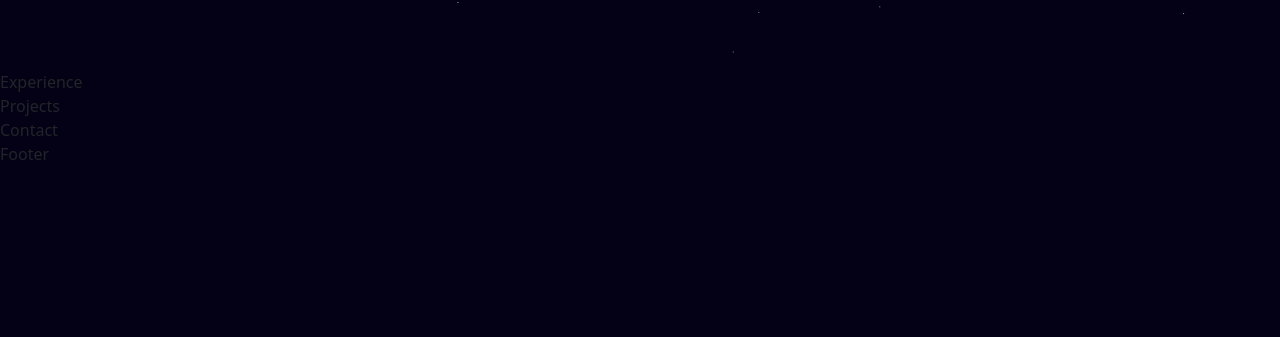
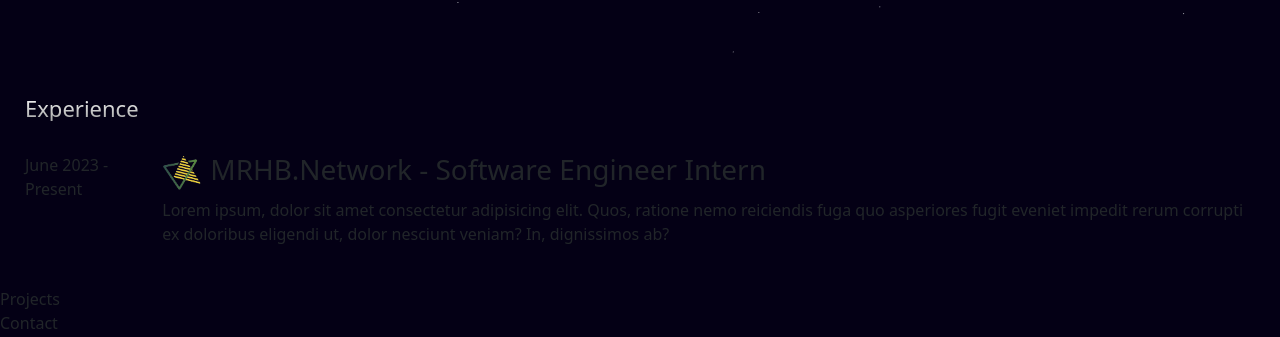
Before and after one commit to SahanArda/Portfolio-V4, a React (Vite) app: page / in a window 1280 px wide. Shown: the part 490-827 px from the top of the page. Before the commit the page ends 800 px from the top, so only its background shows below. Built offline with nearby package versions, Linux system fonts and the light colour scheme.

Commit message:
creating experience section

```diff
--- a/src/components/Experience/Experience.jsx
+++ b/src/components/Experience/Experience.jsx
@@ -1,8 +1,27 @@
+import styles from "./Experience.module.css";
 
 const Experience = () => {
   return (
-    <div>Experience</div>
-  )
-}
+    <section id="experience" className={styles.experience_section}>
+      <h2>Experience</h2>
+      <div className={styles.experience_container}>
+        <div className={styles.experience_title}>June 2023 - Present</div>
 
-export default Experience
+        <div className={styles.experience_desc}>
+          <h3>
+            <img src="/src/assets/mrhb.png" alt="mrhb" />
+            <span>MRHB.Network - Software Engineer Intern</span>
+          </h3>
+          <p>
+            Lorem ipsum, dolor sit amet consectetur adipisicing elit. Quos,
+            ratione nemo reiciendis fuga quo asperiores fugit eveniet impedit
+            rerum corrupti ex doloribus eligendi ut, dolor nesciunt veniam? In,
+            dignissimos ab?
+          </p>
+        </div>
+      </div>
+    </section>
+  );
+};
+
+export default Experience;
--- /dev/null
+++ b/src/components/Experience/Experience.module.css
@@ -0,0 +1,23 @@
+.experience_section {
+  display: flex;
+  flex-direction: column;
+}
+.experience_section h2 {
+  font-size: 22px;
+  background: linear-gradient(#fff, #a5a5a5);
+  -webkit-background-clip: text;
+  -webkit-text-fill-color: transparent;
+  margin-bottom: 2rem;
+}
+.experience_section .experience_container {
+  display: flex;
+  flex-direction: row;
+  justify-content: space-between;
+}
+.experience_section .experience_container .experience_title {
+  width: 200px;
+}
+.experience_section .experience_container .experience_desc h3 img {
+  width: 40px;
+  margin-right: 0.5rem;
+}/*# sourceMappingURL=Experience.module.css.map */
--- /dev/null
+++ b/src/components/Experience/Experience.module.sass
@@ -0,0 +1,28 @@
+.experience_section
+    display: flex
+    flex-direction: column
+    // padding: 35px
+
+    h2
+        font-size: 22px
+        background: linear-gradient(#fff, #a5a5a5)
+        -webkit-background-clip: text
+        -webkit-text-fill-color: transparent
+        margin-bottom: 2rem
+
+
+    .experience_container
+        display: flex
+        flex-direction: row
+        justify-content: space-between
+
+        .experience_title
+            width: 200px
+            // margin-right: 2rem
+
+        .experience_desc
+
+            h3
+                img
+                    width: 40px
+                    margin-right: 0.5rem
--- a/src/components/Hero/Hero.jsx
+++ b/src/components/Hero/Hero.jsx
@@ -2,7 +2,7 @@ import styles from "./Hero.module.css";
 
 const Hero = () => {
   return (
-    <section className={styles.hero_container}>
+    <div className={styles.hero_container} id="Hero">
       <svg
         className={styles.hero_stars}
         xmlns="http://www.w3.org/2000/svg"
@@ -268,7 +268,7 @@ const Hero = () => {
           turn ideas into digital realities.
         </p>
       </div>
-    </section>
+    </div>
   );
 };
 
--- a/src/components/Hero/Hero.module.css
+++ b/src/components/Hero/Hero.module.css
@@ -1,70 +1,70 @@
-section {
+.hero_container {
   display: flex;
   justify-content: center;
   align-items: center;
   min-height: 60vh;
 }
-section .hero_stars {
+.hero_container .hero_stars {
   top: -5%;
   width: 100%;
   height: 100%;
   max-width: 1400px;
   position: absolute;
 }
-section .title_container {
+.hero_container .title_container {
   text-align: center;
 }
-section .title_container .hero_title {
+.hero_container .title_container .hero_title {
   display: flex;
   flex-direction: column;
   font-size: 65px;
 }
-section .title_container .hero_title .title1 {
+.hero_container .title_container .hero_title .title1 {
   background: linear-gradient(#fff, #a5a5a5);
   -webkit-background-clip: text;
   -webkit-text-fill-color: transparent;
 }
-section .title_container .hero_title .title2 {
+.hero_container .title_container .hero_title .title2 {
   background: linear-gradient(#fff, #8200ff);
   -webkit-background-clip: text;
   -webkit-text-fill-color: transparent;
 }
-section .title_container .desc {
+.hero_container .title_container .desc {
   font-size: 20px;
   max-width: 590px;
   line-height: 1.8;
   color: var(--text-color);
 }
 @media screen and (max-width: 760px) {
-  section .title_container {
+  .hero_container .title_container {
     margin: 0 20px;
   }
-  section .title_container .hero_title {
+  .hero_container .title_container .hero_title {
     font-size: 50px;
   }
-  section .title_container .desc {
+  .hero_container .title_container .desc {
     font-size: 16px;
   }
 }
 @media screen and (max-width: 440px) {
-  section .title_container {
+  .hero_container .title_container {
     margin: 0 20px;
   }
-  section .title_container .hero_title {
+  .hero_container .title_container .hero_title {
     font-size: 40px;
   }
-  section .title_container .desc {
+  .hero_container .title_container .desc {
     font-size: 14px;
   }
 }
 @media screen and (max-width: 362px) {
-  section .title_container {
+  .hero_container .title_container {
     margin: 0 20px;
   }
-  section .title_container .hero_title {
+  .hero_container .title_container .hero_title {
     font-size: 33px;
   }
-  section .title_container .desc {
+  .hero_container .title_container .desc {
     font-size: 13px;
   }
 }/*# sourceMappingURL=Hero.module.css.map */
--- a/src/components/Hero/Hero.module.sass
+++ b/src/components/Hero/Hero.module.sass
@@ -1,4 +1,4 @@
-section
+.hero_container
     display: flex
     justify-content: center
     align-items: center
--- a/src/components/Navbar/NavbarComponent.jsx
+++ b/src/components/Navbar/NavbarComponent.jsx
@@ -41,7 +41,7 @@ const NavbarComponent = () => {
                 <Nav.Link className={styles.nav_link} href="/">
                   Home
                 </Nav.Link>
-                <Nav.Link className={styles.nav_link} href="#action2">
+                <Nav.Link className={styles.nav_link} href="#Experience">
                   Experience
                 </Nav.Link>
                 <Nav.Link className={styles.nav_link} href="#action2">
--- a/src/index.css
+++ b/src/index.css
@@ -14,3 +14,9 @@
 body {
     background-color: var(--background-color);
 }
+
+section {
+    max-width: 1300px;
+    padding: 25px;
+    margin: 0 auto;
+}
```
Also changed, not shown: src/assets/mrhb.png (added), 1 other file (tests, documents, lock files or other folders).
